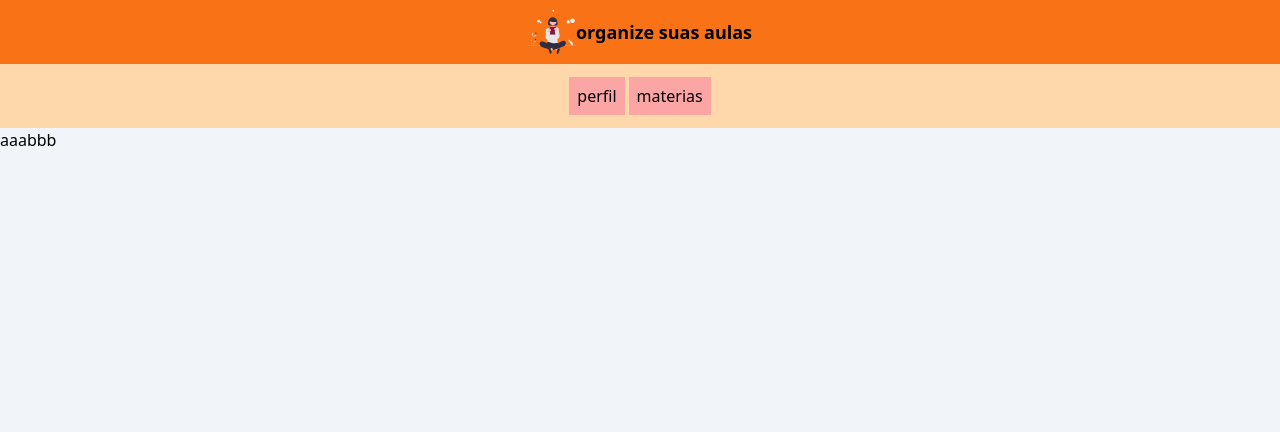
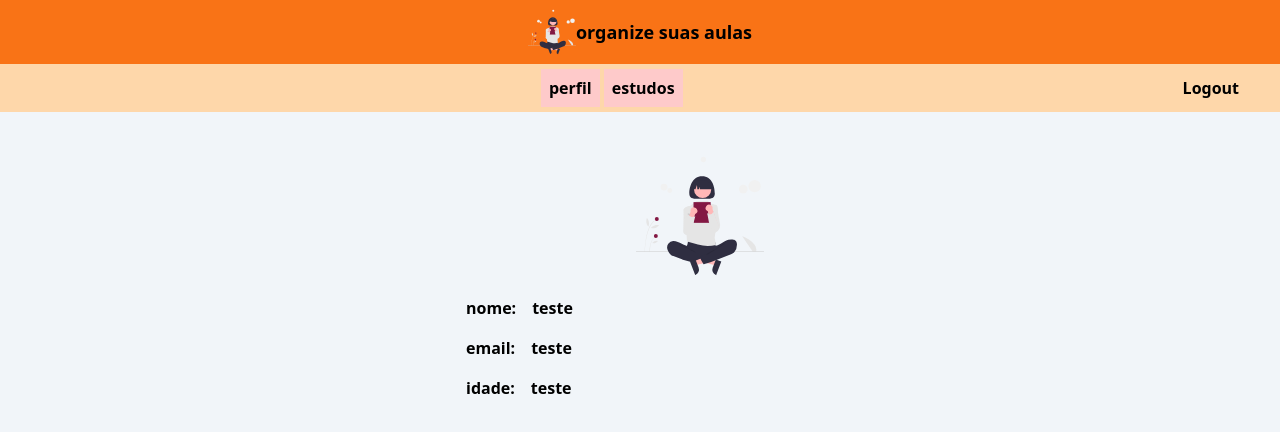
Before and after one commit to Greedwy-Blu/cadastre-seus-cursos, a React (Vite) app in the folder frontend/: page /app/profile in a window 1280 px wide. Shown: the top 432 px of the page. Built offline with nearby package versions, Linux system fonts and the light colour scheme.

Commit message:
feat: adicionado novas mudanças no layout do app

```diff
--- a/frontend/src/components/app/Header/index.tsx
+++ b/frontend/src/components/app/Header/index.tsx
@@ -7,16 +7,26 @@ import Profile from "../profile";
 
 export function HeaderApp(){
   return(
-    <section>
-      <div className="flex justify-center w-full h-12 bg-orange-200">
-      <ul className="flex space-x-1 m-5">
+    <section className="">
+      <div className="flex justify-center  w-full h-12 bg-orange-200">
+        <div className="flex ">
+        <ul className="flex  items-center space-x-1  font-bold">
         <Link to="/app/profile">
           <li><a className="bg-red-200 h-10 w-11 p-2  hover:bg-red-500" >perfil</a></li>
           </Link>
-          <Link to="/app/profile" >
-          <li><a className="bg-red-200 h-10 w-11 p-2  hover:bg-red-500" >materias</a></li>
+          <Link to="/app/study" >
+          <li><a className="bg-red-200 h-10 w-11 p-2  hover:bg-red-500" >estudos</a></li>
           </Link>
         </ul>
+        </div>
+
+        <div className="flex  translate-x-[500px] ">
+          <div className="flex items-center">
+          <p className=" i font-bold "><a>Logout</a></p>
+          </div>
+        </div>
+
+
       </div>
     </section>
   )
--- a/frontend/src/components/app/profile/index.tsx
+++ b/frontend/src/components/app/profile/index.tsx
@@ -1,20 +1,65 @@
 import { Link } from "react-router-dom";
+
+import imgIcon from '../../../assets/undraw_reading_re_29f8.svg'
 
 export default function Profile(){
   return(
     <section>
-        <div className="flex justify-center w-full h-16 bg-orange-200">
-        <ul className="flex space-x-1 m-5">
+        <div className="flex justify-center  w-full h-12 bg-orange-200">
+        <div className="flex ">
+        <ul className="flex  items-center space-x-1  font-bold">
         <Link to="/app/profile">
-          <li><a className="bg-red-300 h-10 w-11 p-2 hover:bg-red-500" >perfil</a></li>
+          <li><a className="bg-red-200 h-10 w-11 p-2  hover:bg-red-500" >perfil</a></li>
           </Link>
           <Link to="/app/study" >
-          <li><a className="bg-red-300 h-10 w-11 p-2  hover:bg-red-500" >materias</a></li>
+          <li><a className="bg-red-200 h-10 w-11 p-2  hover:bg-red-500" >estudos</a></li>
           </Link>
         </ul>
+        </div>
+
+        <div className="flex  translate-x-[500px] ">
+          <div className="flex items-center">
+          <p className=" i font-bold "><a>Logout</a></p>
+          </div>
+        </div>
+
+
       </div>
-      <div>
-        <a>aaabbb</a>
+
+      <div className="  w-[500px] h-[600px] mt-10 ml-[450px]">
+
+        <div className="flex justify-center">
+         <img src={imgIcon} alt="" className='h-32 w-32' />
+        </div>
+        <div>
+
+        <p className="flex font-bold  m-4 space-x-4">
+
+
+        <a>nome:</a>
+        <a>teste</a>
+
+        </p>
+
+        <p className="flex font-bold m-4 space-x-4">
+
+
+        <a>email:</a>
+        <a>teste</a>
+
+        </p>
+
+        <p className="flex font-bold  m-4 space-x-4">
+
+
+        <a>idade:</a>
+        <a>teste</a>
+
+        </p>
+
+        </div>
+
+
       </div>
     </section>
   )
--- a/frontend/src/components/app/study/index.tsx
+++ b/frontend/src/components/app/study/index.tsx
@@ -3,15 +3,25 @@ import { Link } from "react-router-dom";
 export default function Study(){
   return(
     <section>
-        <div className="flex justify-center w-full h-16 bg-orange-200">
-        <ul className="flex space-x-1 m-5">
+       <div className="flex justify-center  w-full h-12 bg-orange-200">
+        <div className="flex ">
+        <ul className="flex  items-center space-x-1  font-bold">
         <Link to="/app/profile">
-          <li><a className="bg-red-300 h-10 w-11 p-2  hover:bg-red-500" >perfil</a></li>
+          <li><a className="bg-red-200 h-10 w-11 p-2  hover:bg-red-500" >perfil</a></li>
           </Link>
           <Link to="/app/study" >
-          <li><a className="bg-red-300 h-10 w-11 p-2  hover:bg-red-500" >materias</a></li>
+          <li><a className="bg-red-200 h-10 w-11 p-2  hover:bg-red-500" >estudos</a></li>
           </Link>
         </ul>
+        </div>
+
+        <div className="flex  translate-x-[500px] ">
+          <div className="flex items-center">
+          <p className=" i font-bold "><a>Logout</a></p>
+          </div>
+        </div>
+
+
       </div>
       <div>
         <a>aaa</a>
```
